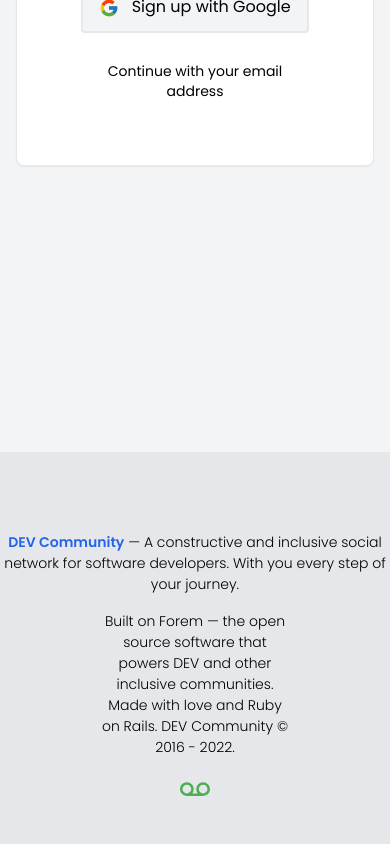
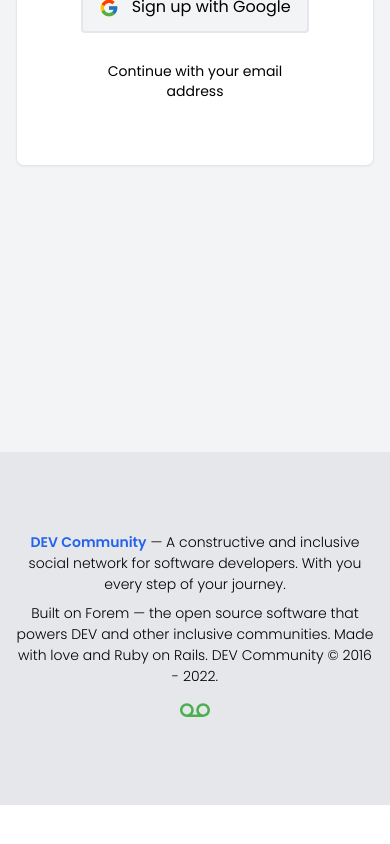
Before and after one commit to coderboy-raiyan/Devto-2.0, a Next.js app: page /login in a window 390 px wide. Shown: the part 474-1318 px from the top of the page. After the commit the page ends 1279 px from the top, so only its background shows below. Built offline with nearby package versions, Linux system fonts and the light colour scheme; no server answers.

Commit message:
footer responsive done

```diff
--- a/components/Footer/Footer.js
+++ b/components/Footer/Footer.js
@@ -8,16 +8,16 @@
   return (
     <div
       onClick={() => dispatch(setIsOpen(false))}
-      className="space-y-4 bg-gray-200 py-20 text-center text-[14px] font-light"
+      className="lg:space-y-4 space-y-2 px-4 bg-gray-200 py-20 text-center text-[14px] font-light "
     >
       <p className="">
-        <span className="cursor-pointer font-semibold text-blue-600 hover:underline">
+        <span className="w-full cursor-pointer font-semibold text-blue-600 hover:underline">
           DEV Community
         </span>{" "}
         — A constructive and inclusive social network for software developers.
         With you every step of your journey.
       </p>
-      <p className="mx-auto w-2/4">
+      <p className="mx-auto lg:w-2/4">
         Built on Forem — the open source software that powers DEV and other
         inclusive communities. Made with love and Ruby on Rails. DEV Community ©
         2016 - 2022.
```
